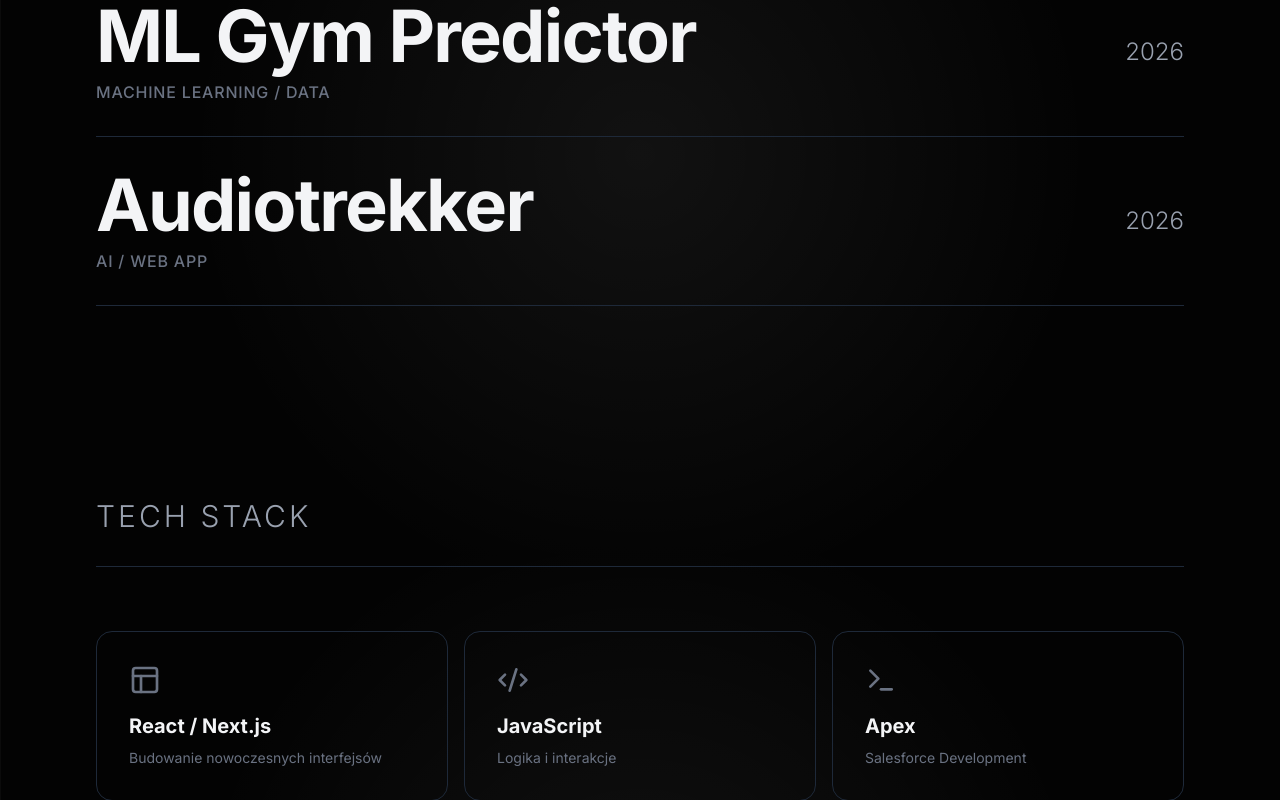
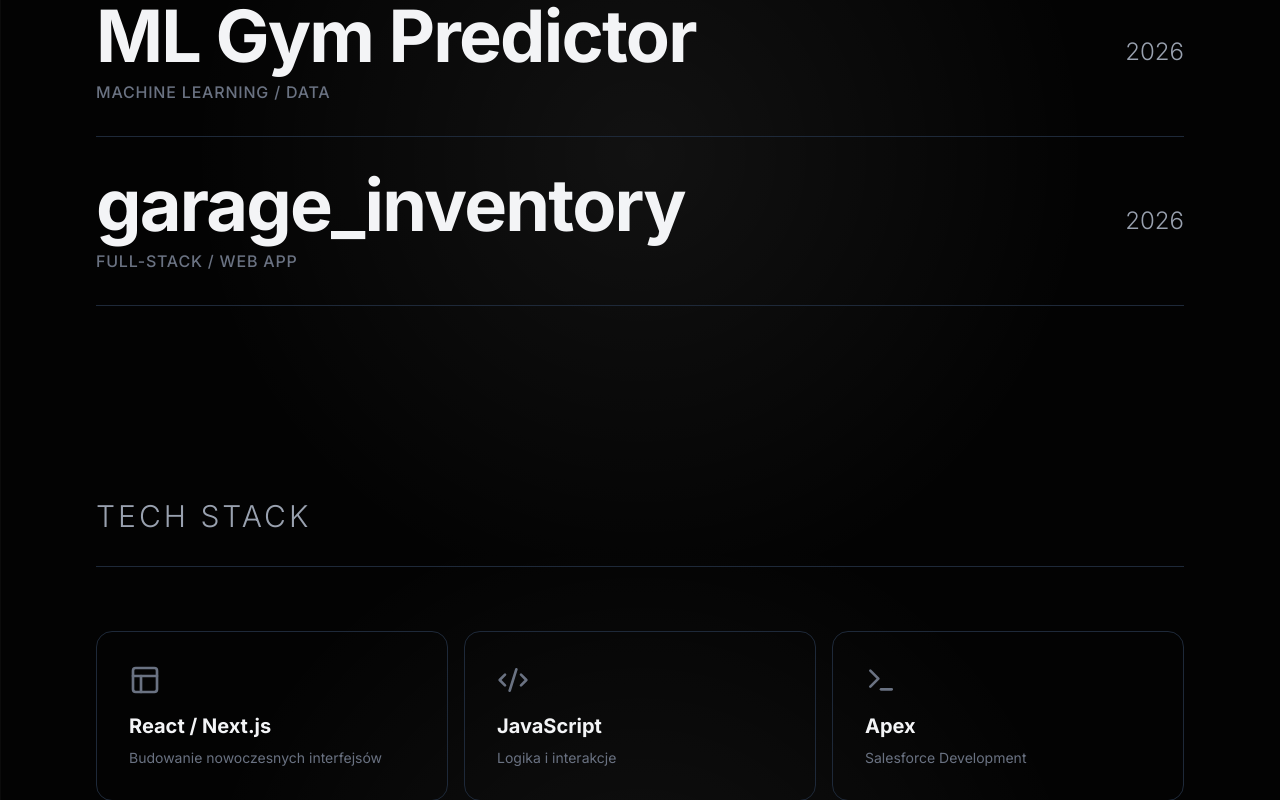
Before and after one commit to kbastrzyk-dev/kb-portfolio, a Next.js app: page / in a window 1280 px wide. Shown: the part 1045-1845 px from the top of the page. Built offline with nearby package versions, Linux system fonts and the light colour scheme.

Commit message:
feat: update project details and add external links

```diff
--- a/src/components/Projects.tsx
+++ b/src/components/Projects.tsx
@@ -9,12 +9,14 @@ const projectsList = [
     title: "ML Gym Predictor",
     category: "Machine Learning / Data",
     year: "2026",
+    link: "https://github.com/kbastrzyk-dev/ML-Gym-Predictor",
   },
   {
     id: 2,
-    title: "Audiotrekker",
-    category: "AI / Web App",
+    title: "garage_inventory",
+    category: "Full-Stack / Web App",
     year: "2026",
+    link: "https://github.com/kbastrzyk-dev/garage_inventory",
   },
 ];
 
@@ -46,9 +48,14 @@ export default function Projects() {
               transition={{ duration: 0.4, ease: [0.33, 1, 0.68, 1] }}
               className="flex flex-col"
             >
-              <h3 className="text-4xl font-bold tracking-tight md:text-6xl lg:text-7xl">
+              <a
+                href={project.link}
+                target="_blank"
+                rel="noreferrer"
+                className="text-4xl font-bold tracking-tight transition-colors duration-300 hover:text-gray-200 md:text-6xl lg:text-7xl"
+              >
                 {project.title}
-              </h3>
+              </a>
               <span className="mt-2 text-sm font-medium tracking-wider text-gray-500 uppercase md:text-base">
                 {project.category}
               </span>
```
